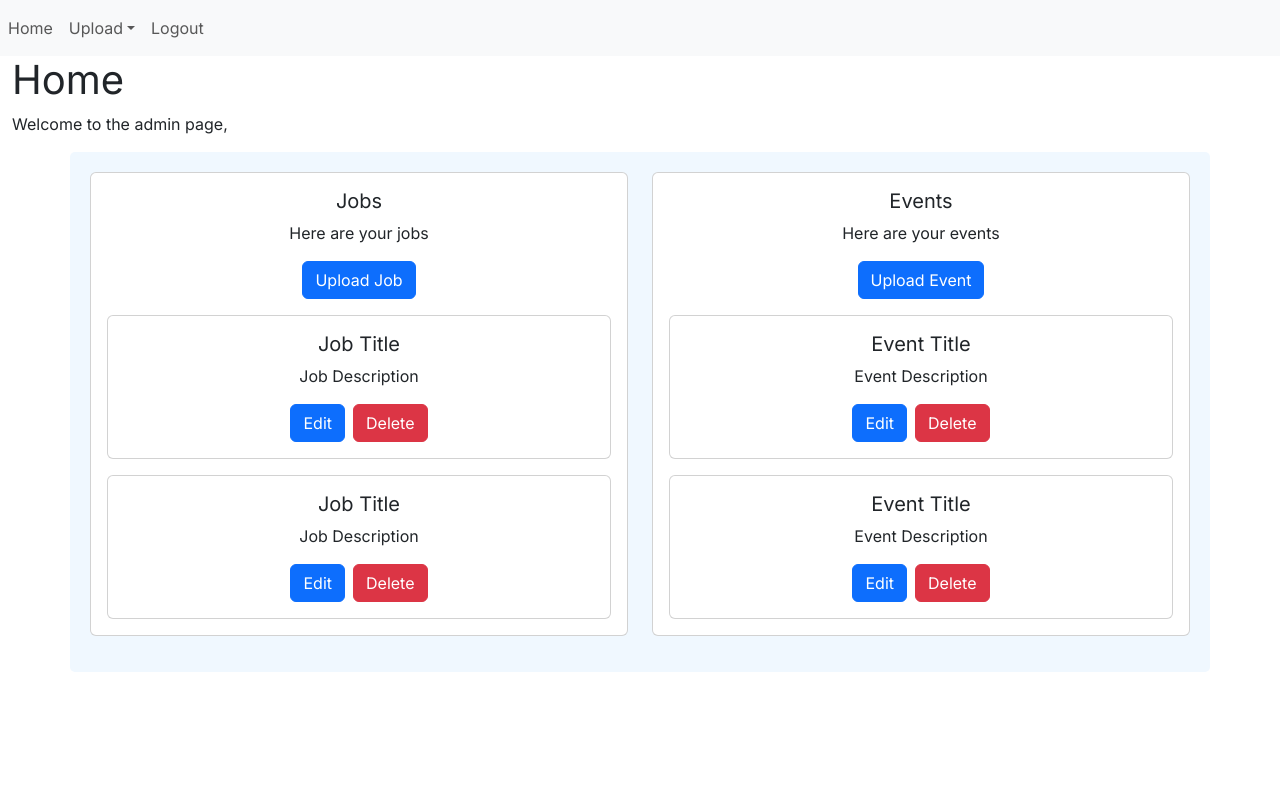
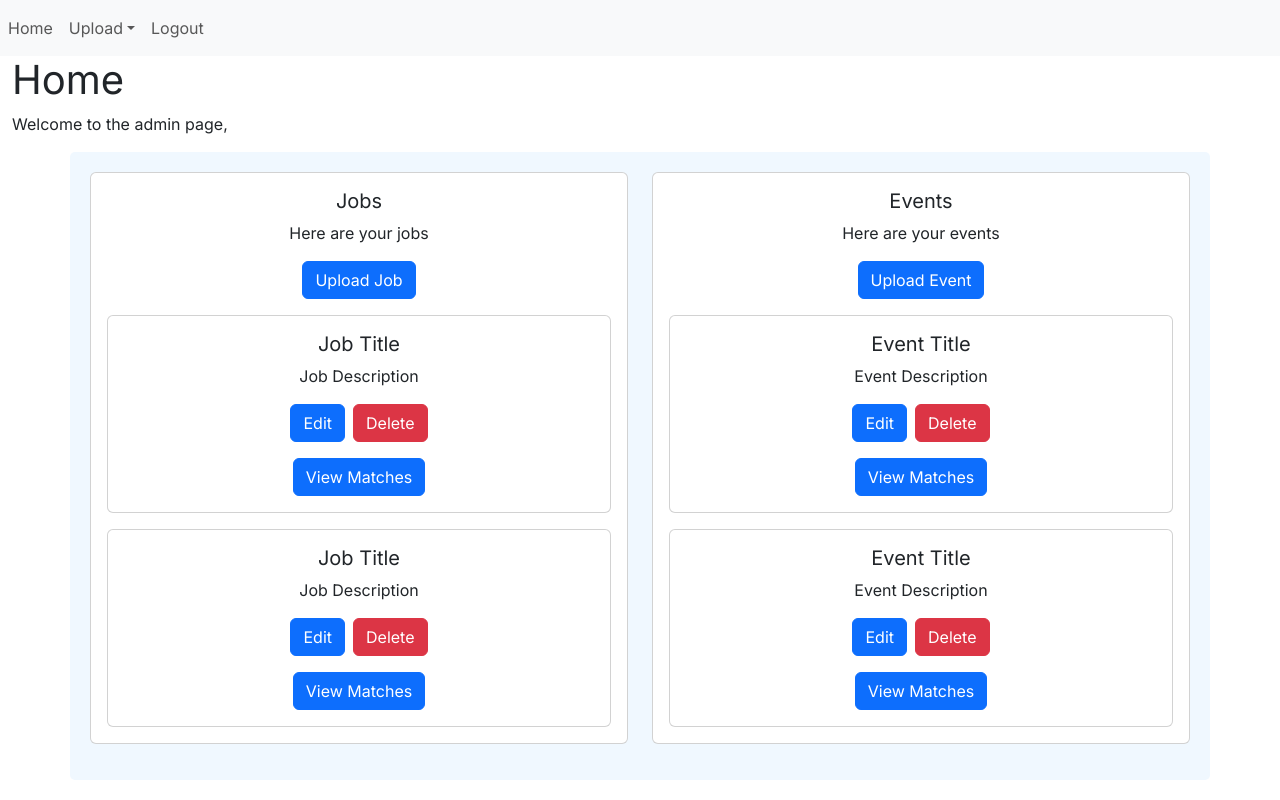
Before and after one commit to gagenotar/CodeToGive-MS-Team6, a React (Vite) app in the folder my-react-app/: page /admin in a window 1280 px wide. Built offline with nearby package versions, Linux system fonts and the light colour scheme.

Commit message:
Added a "matches" page
Now an admin can view all of the matches for an associated job/event

```diff
--- a/my-react-app/src/pages/Admin.jsx
+++ b/my-react-app/src/pages/Admin.jsx
@@ -31,8 +31,17 @@ const Admin = () => {
                     <div className="card-body">
                         <h5 className="card-title">{job.title}</h5>
                         <p className="card-text">{job.description}</p>
+                        <div className='row mb-3'>
+                            <div>
                                 <a href="#" className="btn btn-primary mx-1">Edit</a>
                                 <a href="#" className="btn btn-danger mx-1">Delete</a>
+                            </div>
+                        </div>
+                        <div className='row'>
+                            <div>
+                                <a href={`matches/${job.id}`} className="btn btn-primary mx-1">View Matches</a>
+                            </div>
+                        </div>
                     </div>
                 </div>
             );
@@ -58,16 +67,34 @@ const Admin = () => {
                                     <div className="card-body">
                                         <h5 className="card-title">Job Title</h5>
                                         <p className="card-text">Job Description</p>
+                                        <div className='row mb-3'>
+                                            <div>
                                                 <a href="#" className="btn btn-primary mx-1">Edit</a>
                                                 <a href="#" className="btn btn-danger mx-1">Delete</a>
+                                            </div>
+                                        </div>
+                                        <div className='row'>
+                                            <div>
+                                                <a href="#" className="btn btn-primary mx-1">View Matches</a>
+                                            </div>
+                                        </div>
                                     </div>
                                 </div>
                                 <div className="card mt-3">
                                     <div className="card-body">
                                         <h5 className="card-title">Job Title</h5>
                                         <p className="card-text">Job Description</p>
+                                        <div className='row mb-3'>
+                                            <div>
                                                 <a href="#" className="btn btn-primary mx-1">Edit</a>
                                                 <a href="#" className="btn btn-danger mx-1">Delete</a>
+                                            </div>
+                                        </div>
+                                        <div className='row'>
+                                            <div>
+                                                <a href="#" className="btn btn-primary mx-1">View Matches</a>
+                                            </div>
+                                        </div>
                                     </div>
                                 </div>
                             </div>
@@ -84,16 +111,34 @@ const Admin = () => {
                                     <div className="card-body">
                                         <h5 className="card-title">Event Title</h5>
                                         <p className="card-text">Event Description</p>
+                                        <div className='row mb-3'>
+                                            <div>
                                                 <a href="#" className="btn btn-primary mx-1">Edit</a>
                                                 <a href="#" className="btn btn-danger mx-1">Delete</a>
+                                            </div>
+                                        </div>
+                                        <div className='row'>
+                                            <div>
+                                                <a href="#" className="btn btn-primary mx-1">View Matches</a>
+                                            </div>
+                                        </div>
                                     </div>
                                 </div>
                                 <div className="card mt-3">
                                     <div className="card-body">
                                         <h5 className="card-title">Event Title</h5>
                                         <p className="card-text">Event Description</p>
+                                        <div className='row mb-3'>
+                                            <div>
                                                 <a href="#" className="btn btn-primary mx-1">Edit</a>
                                                 <a href="#" className="btn btn-danger mx-1">Delete</a>
+                                            </div>
+                                        </div>
+                                        <div className='row'>
+                                            <div>
+                                                <a href="#" className="btn btn-primary mx-1">View Matches</a>
+                                            </div>
+                                        </div>
                                     </div>
                                 </div>
                             </div>
```
Also changed, not shown: my-react-app/src/pages/Matches.jsx (added, +59 -0 lines). Lines whose indentation alone changed are shown as unchanged.
